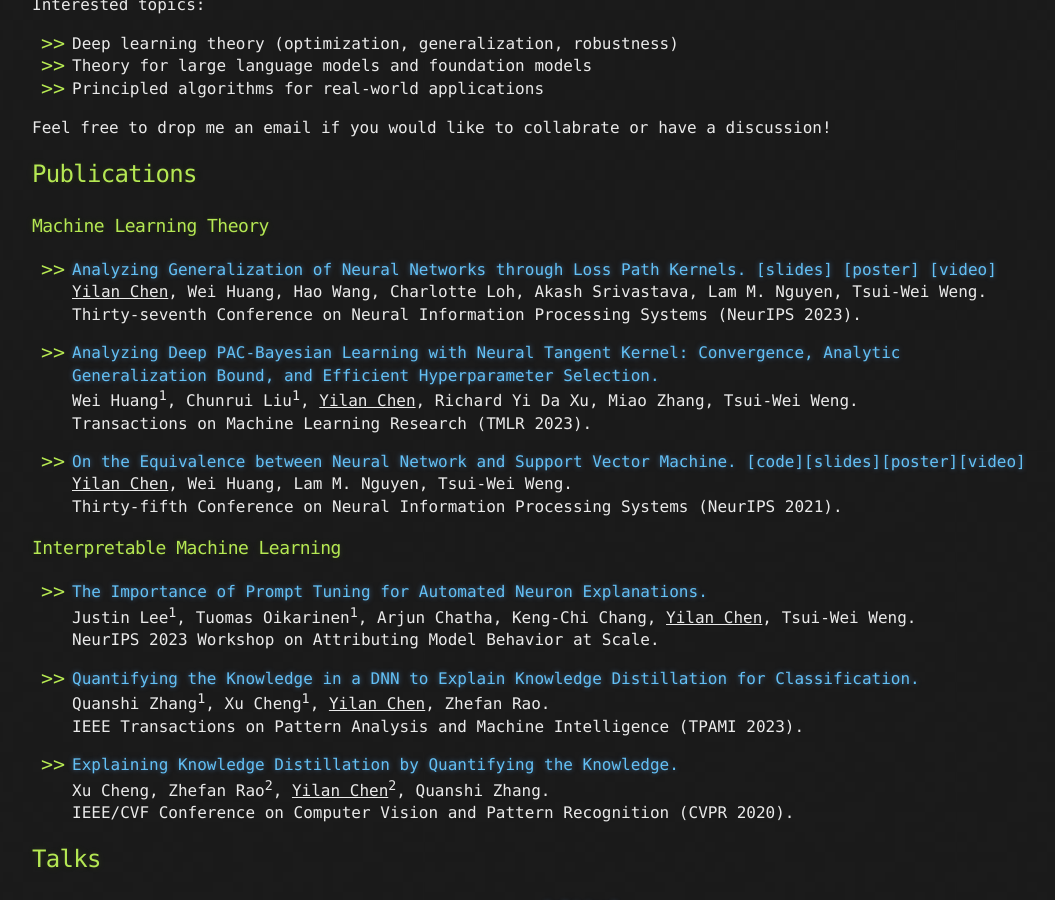
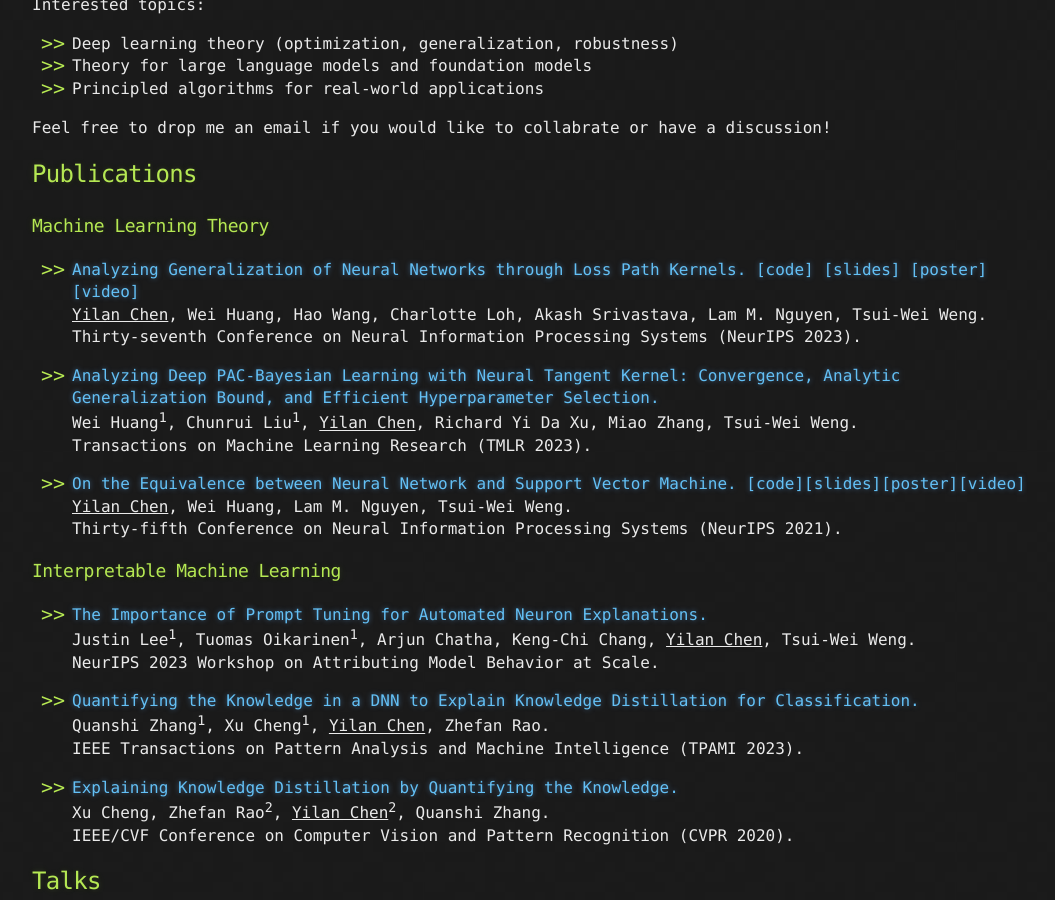
Before and after one commit to yilanchen6/yilanchen6.github.io, a Jekyll site: the page built from index.md, in a window 1280 px wide and 900 px high, scrolled down 613 px. Shown: the whole window, without its empty margins (108-1163 px from the left). Built offline with Jekyll 4.4.1, drawn with Linux system fonts in a browser that asks for light colours.

Commit message:
Update index.md

```diff
--- a/index.md
+++ b/index.md
@@ -60,7 +60,7 @@ Feel free to drop me an email if you would like to collabrate or have a discussi
 Zhanpeng Zhou<sup>1</sup>, Zijun Chen<sup>1</sup>, <u>Yilan Chen</u>, Bo Zhang, Junchi Yan.<br>
 Forty-first International Conference on Machine Learning (ICML 2024). -->
 
-- [Analyzing Generalization of Neural Networks through Loss Path Kernels.](https://openreview.net/pdf?id=8Ba7VJ7xiM) [[slides]](/files/LPK.pdf) [[poster]](/files/LPK_poster.pdf) [[video]](https://nips.cc/virtual/2023/poster/72664)<br>
+- [Analyzing Generalization of Neural Networks through Loss Path Kernels.](https://openreview.net/pdf?id=8Ba7VJ7xiM) [[code]](https://github.com/Trustworthy-ML-Lab/NN-LPK) [[slides]](/files/LPK.pdf) [[poster]](/files/LPK_poster.pdf) [[video]](https://nips.cc/virtual/2023/poster/72664)<br>
 <u>Yilan Chen</u>, Wei Huang, Hao Wang, Charlotte Loh, Akash Srivastava, Lam M. Nguyen, Tsui-Wei Weng.<br>
 Thirty-seventh Conference on Neural Information Processing Systems (NeurIPS 2023).
 
```
